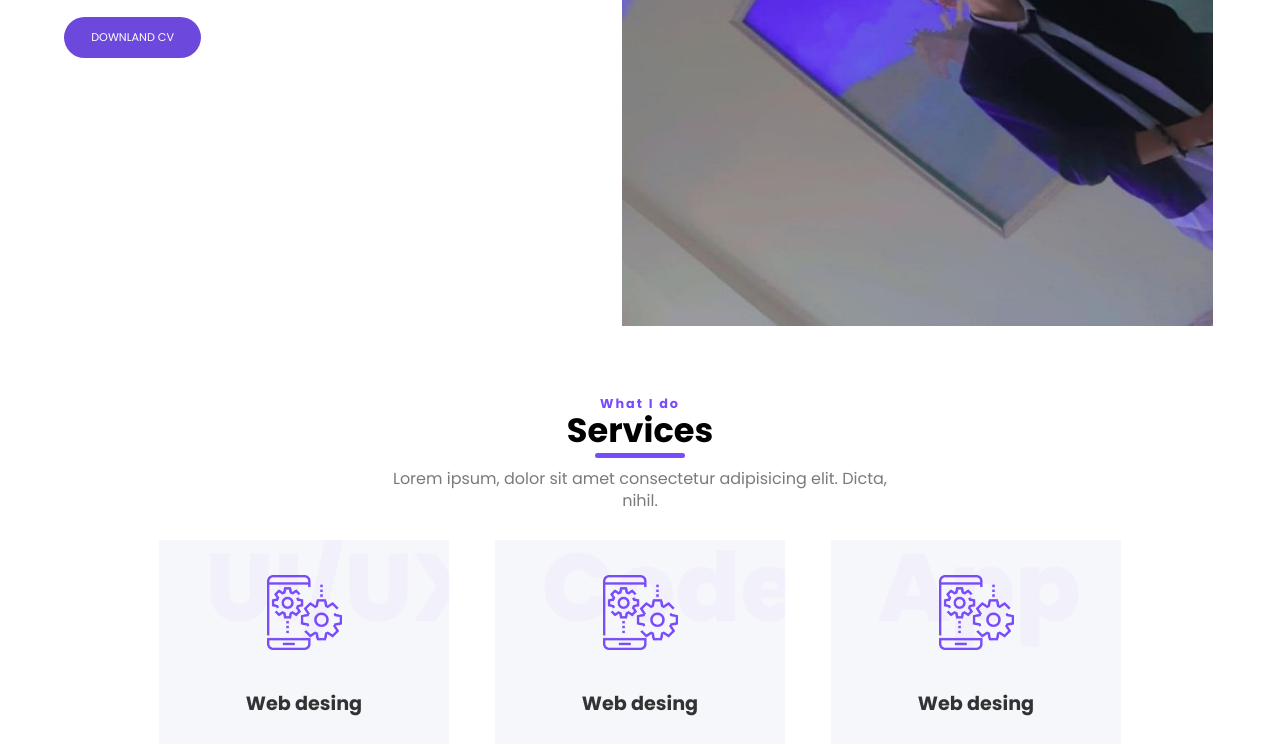
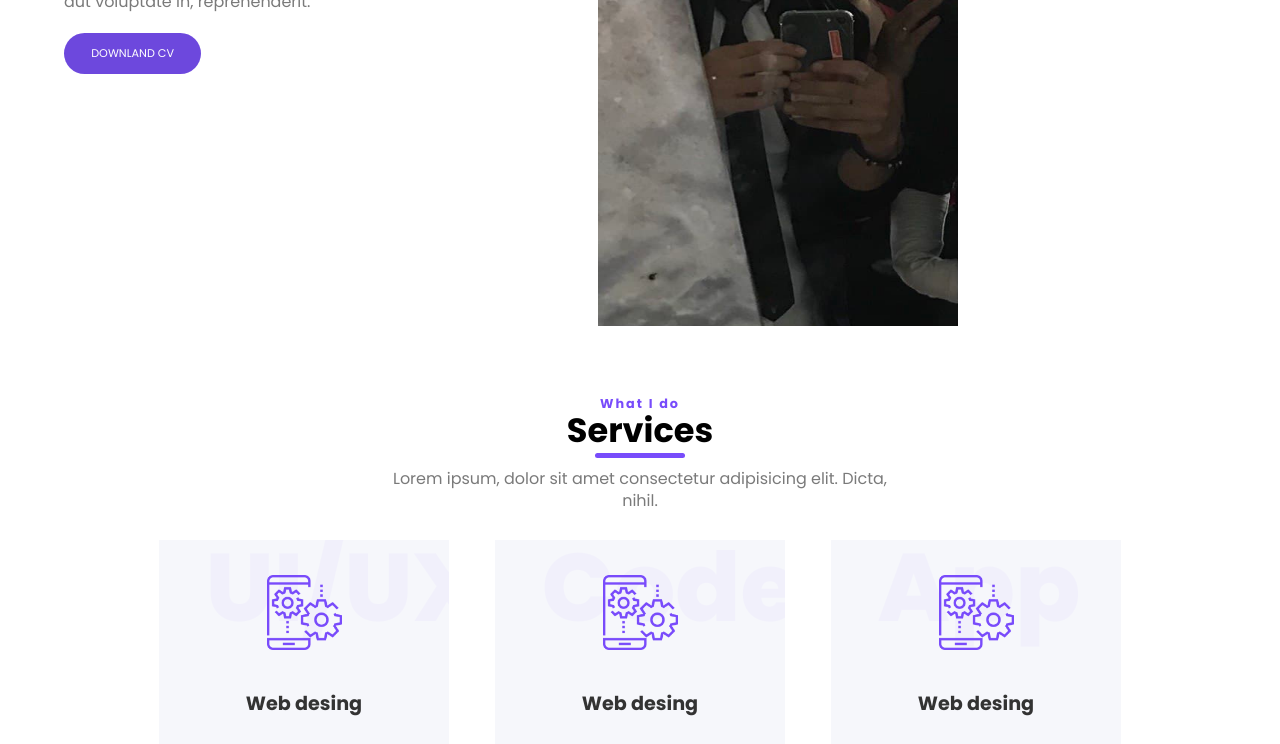
Before and after one commit to Elmir-Surkeev/about-me, a plain HTML site: page index.html in a window 1280 px wide. Shown: the part 498-1242 px from the top of the page. Drawn offline with nearby package versions, Linux system fonts and the light colour scheme.

Commit message:
added new phots

```diff
--- a/css/style.css
+++ b/css/style.css
@@ -56,7 +56,10 @@ img {
 }
 
 .column-2 {
-  margin-left: 2rem;
+  margin-top: 2rem;
+  margin-left: 18rem;
+  width: 400px;
+
 }
 
 .btn {
--- a/index.html
+++ b/index.html
@@ -46,7 +46,7 @@
                </div>
 
                <div class="column-2 image">
-                  <img src="./img/В ДК.jpg" alt="Elmir-foto" class="image-elem">
+                  <img src="./img/photo_2022-02-21_14-09-10.jpg" alt="Elmir-foto" class="image-elem">
                </div>
             </div>
          </div>
@@ -433,7 +433,7 @@
                      </div>
                   </div>
                   <div class="column-2 image">
-                     <img src="./img/В ДК.jpg" alt="" class="image-elem">
+                     <img src="./img/photo_2022-01-20_15-19-51.jpg" alt="" class="image-elem">
                   </div>
 
             </div>
```
Also changed, not shown: img/Me.jpg (added), img/photo_2022-01-20_15-19-51.jpg (added), img/photo_2022-02-21_14-09-10.jpg (added).
